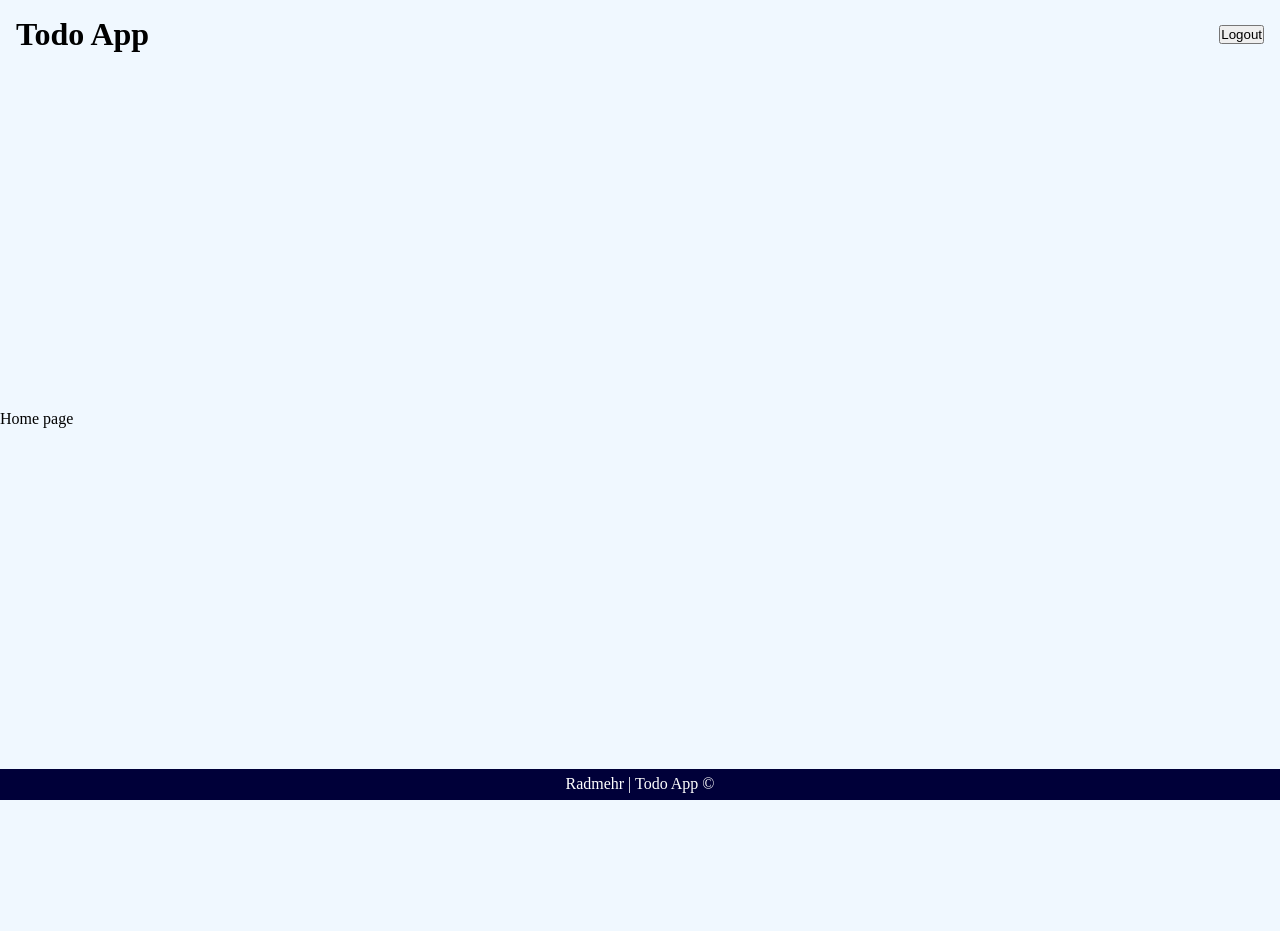
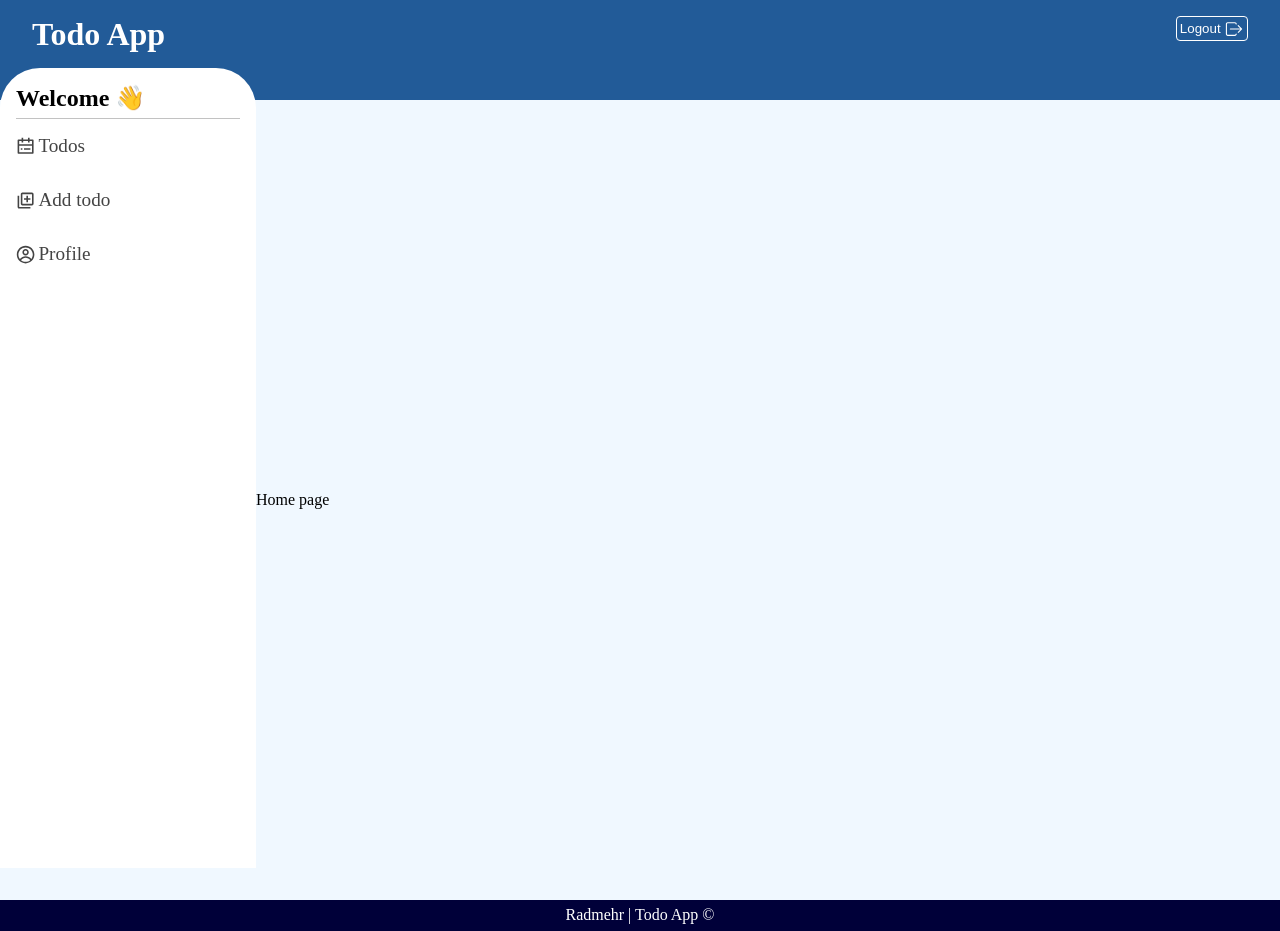
Before and after one commit to radmehr-fatemi/todo-app, a Next.js app: page / in a window 1280 px wide. Before the commit the page ends 800 px from the top, so only its background shows below. Built offline with nearby package versions, Linux system fonts and the light colour scheme.

Commit message:
Made the layout and responsived it

```diff
--- a/components/template/layout/index.jsx
+++ b/components/template/layout/index.jsx
@@ -9,11 +9,13 @@ import { RiCalendarTodoLine } from "react-icons/ri";
 import { MdOutlineLibraryAdd } from "react-icons/md";
 import { CgProfile } from "react-icons/cg";
 import { RxCrossCircled } from "react-icons/rx";
+import { BiListUl } from "react-icons/bi";
+import { IoIosLogOut } from "react-icons/io";
 
 
 const Layout = ({ children }) => {
 
-    const [ show ,setShow ] = useState(true);
+    const [ show ,setShow ] = useState(false);
 
     const showHandler = () => {
         setShow(!show)
@@ -22,14 +24,18 @@ const Layout = ({ children }) => {
     return (
         <div className={styles.layout} >
             <header className={styles.header} >
+                <BiListUl className={ styles.hamburgerMenu } onClick={ () => setShow(true) } />
                 <h1>Todo App</h1>
-                <button>Logout</button>
+                <button>
+                    Logout
+                    <IoIosLogOut />
+                    </button>
             </header>
 
             <div className={styles.main} >
                 <aside className={styles.aside} id={ show ? styles.showSide : styles.unShowSide } >
                     <div className={styles.asideHead} >
-                        <h2>Welcome</h2>
+                        <h2>Welcome &#128075;</h2>
                         <RxCrossCircled onClick={showHandler} />
                     </div>
 
--- a/components/template/layout/index.module.css
+++ b/components/template/layout/index.module.css
@@ -9,6 +9,30 @@
     align-items: center;
     justify-content: space-between;
     padding: 1rem;
+    background-color: rgb(34, 91, 152);
+    color: #fff;
+}
+
+.hamburgerMenu {
+    width: 40px;
+    height: 40px;
+}
+
+.header button {
+    padding: .1rem .2rem;
+    border: none;
+    border-radius: 4px;
+    background: none;
+    color: #fff;
+    border: 1px solid #fff;
+    display: flex;
+    align-items: center;
+}
+
+.header button svg {
+    width: 20px;
+    height: 20px;
+    margin-left: .2rem;
 }
 
 .main {
@@ -33,7 +57,6 @@
 #showSide {
     animation: ShowSide .3s forwards;
 }
-
 #unShowSide {
     animation: UnShowSide .3s forwards;
 }
@@ -73,7 +96,7 @@
     color: #fff;
 }
 
-@keyframes UnShowSide {
+@keyframes ShowSide {
     0% {
         transform: translateX(-100%);
     }
@@ -83,12 +106,40 @@
     }
 }
 
-@keyframes ShowSide {
+@keyframes UnShowSide {
     0% {
-        transform: translateX(-0%);
+        transform: translateX(0%);
+        opacity: .4;
     }
 
     100% {
         transform: translateX(-100%);
+        /* opacity: 0; */
     }
 }
+
+/* -------------------------Responsive--------------------------- */
+@media ( min-width: 768px ) {
+    .header {
+        height: 100px;
+        align-items: start;
+        padding: 1rem 2rem;
+    }
+
+    .hamburgerMenu {
+        display: none;
+    }
+
+    .aside {
+        position: relative;
+        top: -2rem;
+        transform: translateX(0) !important;
+        width: 20%;
+        border-top-right-radius: 40px;
+        border-top-left-radius: 40px;
+        padding: 2  rem ;
+    }
+    .asideHead svg {
+        display: none;
+    }
+}
--- a/styles/globals.css
+++ b/styles/globals.css
@@ -2,6 +2,7 @@
   padding: 0;
   margin: 0;
   box-sizing: border-box;
+  transition: all .3s;
 }
 
 body {
@@ -14,11 +15,18 @@ a {
   text-decoration: none;
   color: #444;
 }
-
+/*
 @keyframes Show {
   0% {
     opacity: .2;
     transform: translateY(-30px);
+  }
+}
+
+@keyframes ShowL {
+  0% {
+    opacity: .2;
+    transform: translateX(-100%);
   }
 }
 
@@ -27,3 +35,4 @@ a {
     transform: translateY(-100%);
   }
 }
+ */
```
